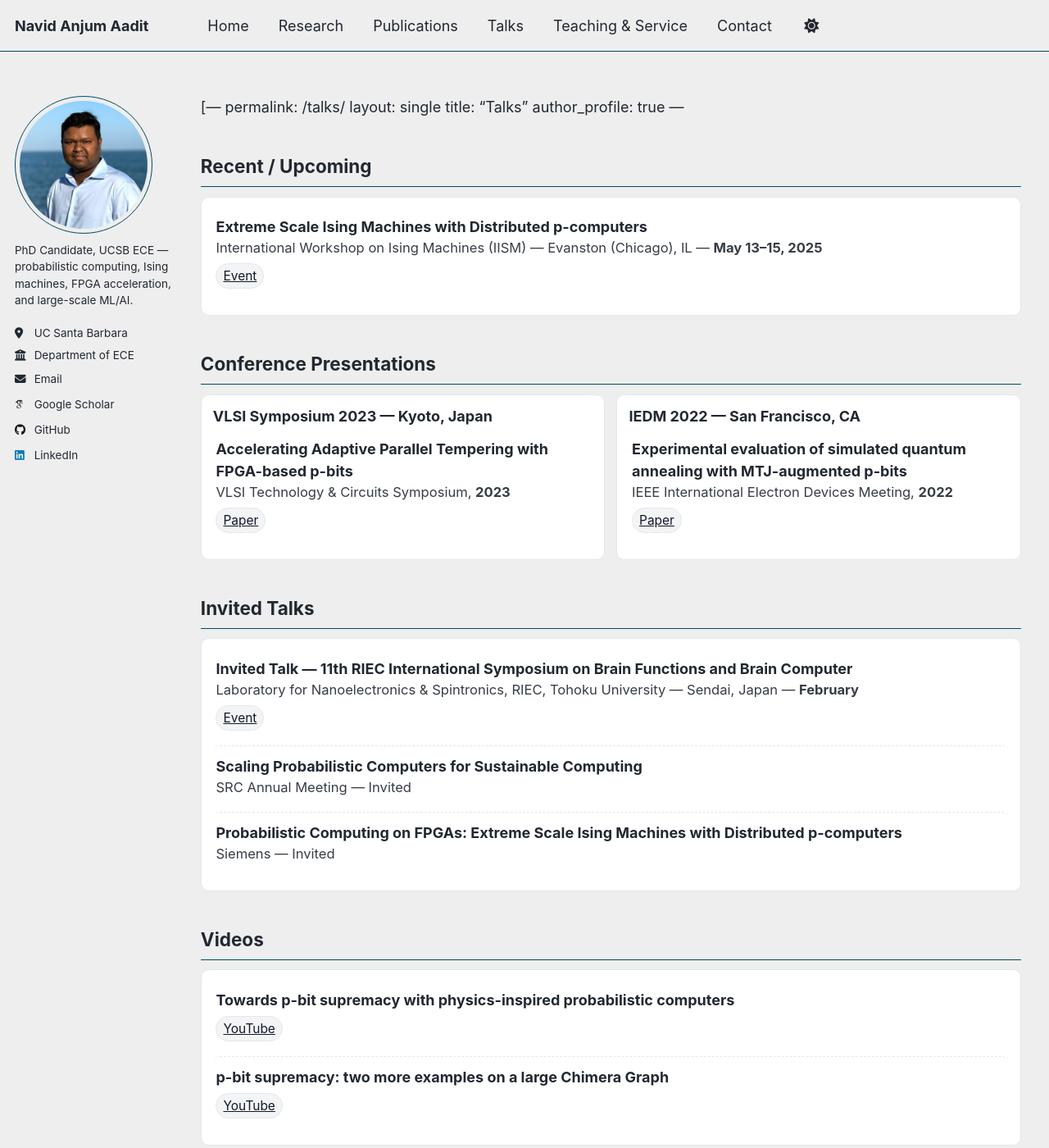
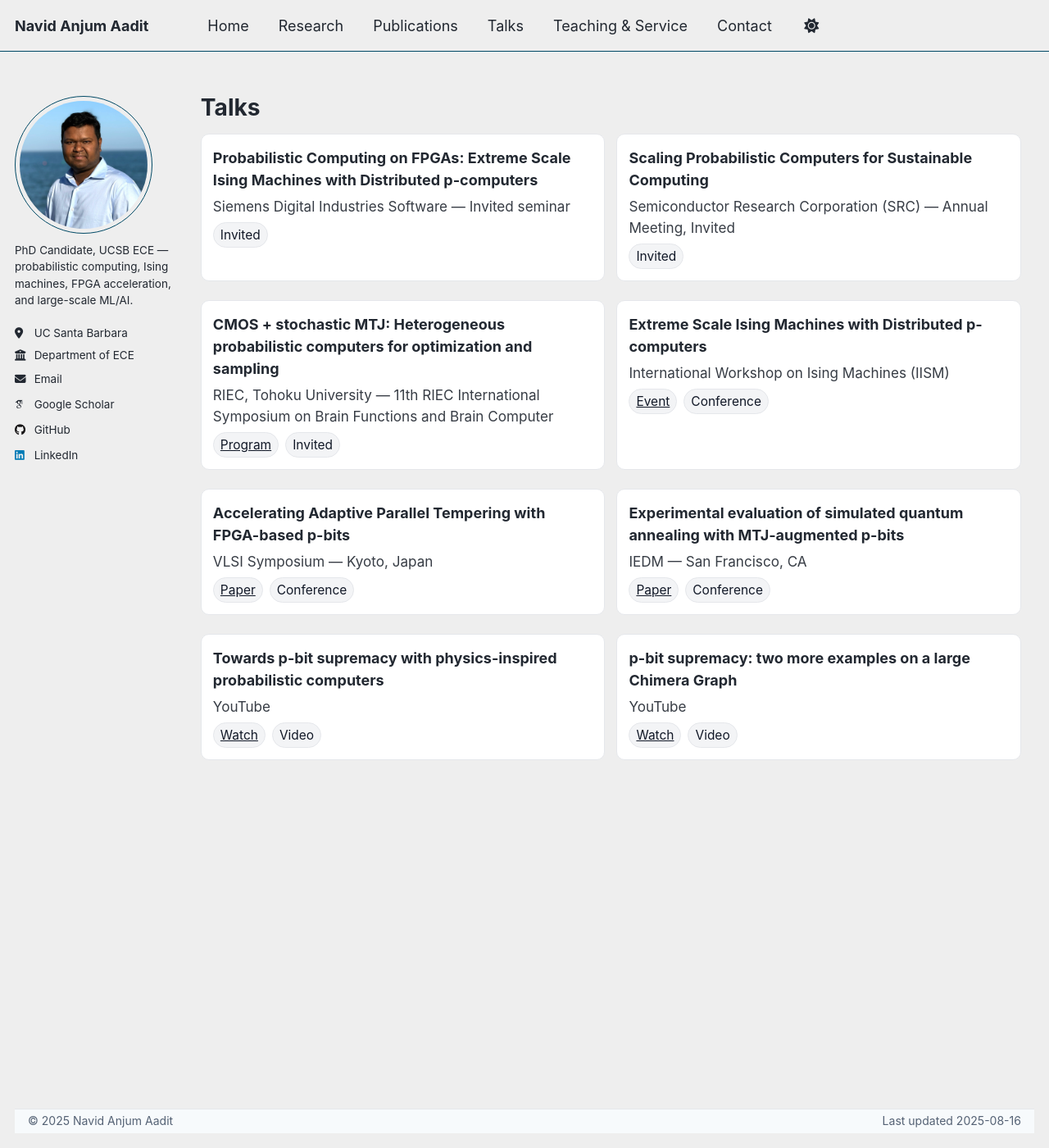
Before and after one commit to navidaadit/navidaadit.github.io, a Jekyll site: the page built from _pages/talks.md, in a window 1280 px wide and 1400 px high. Shown: the whole window at 82% size. Built offline with Jekyll 4.4.1, drawn with Linux system fonts in a browser that asks for light colours; some web fonts are replaced; our own code applies the rules of GitHub Pages for plain Markdown files; some of the changed text lies outside the part shown.

Commit message:
Update talks.md

```diff
--- a/_pages/talks.md
+++ b/_pages/talks.md
@@ -1,104 +1,95 @@
-[---
+---
 permalink: /talks/
 layout: single
 title: "Talks"
 author_profile: true
 ---
 
-<!-- Page-scoped styles: compact, theme-aware, bullets never justified -->
+<!-- Page-scoped styles: compact, theme-aware, no justification, mobile-safe -->
 <style>
-.talk-grid{display:grid;grid-template-columns:repeat(2,minmax(0,1fr));gap:14px;margin:.6rem 0 1.1rem}
-.talk-card{border:1px solid var(--surface-border,#e5e7eb);background:var(--surface-bg,#f8fafc);border-radius:10px;padding:14px}
-.talk-card h3{margin:.05rem 0 .4rem}
-.talks{list-style:none;padding:0;margin:0}
-.talks li{padding:.48rem .2rem;border-radius:8px}
-.talks li+li{margin-top:.2rem;border-top:1px dashed var(--surface-border,#e5e7eb);padding-top:.6rem}
-.meta{font-size:.92rem;opacity:.9}
-.links{display:flex;flex-wrap:wrap;gap:8px;margin-top:.35rem}
-.badge{display:inline-block;font-size:.86rem;padding:3px 8px;border-radius:999px;border:1px solid var(--tag-border,#e5e7eb);background:var(--tag-bg,#f3f4f6);color:var(--tag-fg,#111827);white-space:nowrap;text-decoration:none}
-@media (max-width:980px){.talk-grid{grid-template-columns:1fr}}
-/* ensure list text is never justified on this page */
-.talk-card, .talk-card *{text-align:left !important}
+.talk-list{list-style:none;margin:.2rem 0 1rem 0;padding:0;display:grid;grid-template-columns:repeat(2,minmax(0,1fr));gap:14px}
+.talk{border:1px solid var(--surface-border,#e5e7eb);background:var(--surface-bg,#f8fafc);border-radius:10px;padding:14px}
+.talk *{text-align:left !important}
+.t-title{margin:.05rem 0 .35rem;font-weight:700}
+.t-host{font-size:.95rem;opacity:.9;margin:.1rem 0}
+.t-links{display:flex;flex-wrap:wrap;gap:8px;margin-top:.35rem}
+.badge{display:inline-block;font-size:.86rem;padding:3px 8px;border-radius:999px;border:1px solid var(--tag-border,#e5e7eb);background:var(--tag-bg,#f3f4f6);color:var(--tag-fg,#111827);text-decoration:none;white-space:nowrap}
+@media (max-width:980px){.talk-list{grid-template-columns:1fr}}
+/* wrap safety for long hosts/titles */
+.talk{overflow-wrap:anywhere;word-break:normal}
 </style>
 
-## Recent / Upcoming
-<div class="talk-card">
-  <ul class="talks">
-    <li>
-      <div><strong>Extreme Scale Ising Machines with Distributed p-computers</strong></div>
-      <div class="meta">International Workshop on Ising Machines (IISM) — Evanston (Chicago), IL — <strong>May 13–15, 2025</strong></div>
-      <div class="links">
-        <a class="badge" href="https://example.com/iism-2025" target="_blank" rel="noopener">Event</a>
-      </div>
-    </li>
-  </ul>
-</div>
+<ul class="talk-list">
 
-## Conference Presentations
-<div class="talk-grid">
-  <div class="talk-card">
-    <h3>VLSI Symposium 2023 — Kyoto, Japan</h3>
-    <ul class="talks">
-      <li>
-        <div><strong>Accelerating Adaptive Parallel Tempering with FPGA-based p-bits</strong></div>
-        <div class="meta">VLSI Technology & Circuits Symposium, <strong>2023</strong></div>
-        <div class="links">
-          <a class="badge" href="https://ieeexplore.ieee.org/document/10185207" target="_blank" rel="noopener">Paper</a>
-        </div>
-      </li>
-    </ul>
-  </div>
+  <!-- Most recent first (Invited @ Siemens) -->
+  <li class="talk">
+    <div class="t-title">Probabilistic Computing on FPGAs: Extreme Scale Ising Machines with Distributed p-computers</div>
+    <div class="t-host">Siemens Digital Industries Software — Invited seminar</div>
+    <div class="t-links">
+      <span class="badge">Invited</span>
+    </div>
+  </li>
 
-  <div class="talk-card">
-    <h3>IEDM 2022 — San Francisco, CA</h3>
-    <ul class="talks">
-      <li>
-        <div><strong>Experimental evaluation of simulated quantum annealing with MTJ-augmented p-bits</strong></div>
-        <div class="meta">IEEE International Electron Devices Meeting, <strong>2022</strong></div>
-        <div class="links">
-          <a class="badge" href="https://ieeexplore.ieee.org/document/10019530" target="_blank" rel="noopener">Paper</a>
-        </div>
-      </li>
-    </ul>
-  </div>
-</div>
+  <li class="talk">
+    <div class="t-title">Scaling Probabilistic Computers for Sustainable Computing</div>
+    <div class="t-host">Semiconductor Research Corporation (SRC) — Annual Meeting, Invited</div>
+    <div class="t-links">
+      <span class="badge">Invited</span>
+    </div>
+  </li>
 
-## Invited Talks
-<div class="talk-card">
-  <ul class="talks">
-    <li>
-      <div><strong>Invited Talk — 11th RIEC International Symposium on Brain Functions and Brain Computer</strong></div>
-      <div class="meta">Laboratory for Nanoelectronics & Spintronics, RIEC, Tohoku University — Sendai, Japan — <strong>February</strong></div>
-      <div class="links">
-        <a class="badge" href="https://example.com/riec" target="_blank" rel="noopener">Event</a>
-      </div>
-    </li>
-    <li>
-      <div><strong>Scaling Probabilistic Computers for Sustainable Computing</strong></div>
-      <div class="meta">SRC Annual Meeting — Invited</div>
-    </li>
-    <li>
-      <div><strong>Probabilistic Computing on FPGAs: Extreme Scale Ising Machines with Distributed p-computers</strong></div>
-      <div class="meta">Siemens — Invited</div>
-    </li>
-  </ul>
-</div>
+  <li class="talk">
+    <div class="t-title">CMOS + stochastic MTJ: Heterogeneous probabilistic computers for optimization and sampling</div>
+    <div class="t-host">RIEC, Tohoku University — 11th RIEC International Symposium on Brain Functions and Brain Computer</div>
+    <div class="t-links">
+      <a class="badge" href="https://www.nanospin.riec.tohoku.ac.jp/RIEC_Sympo/2023/program.html" target="_blank" rel="noopener">Program</a>
+      <span class="badge">Invited</span>
+    </div>
+  </li>
 
-## Videos
-<div class="talk-card">
-  <ul class="talks">
-    <li>
-      <div><strong>Towards p-bit supremacy with physics-inspired probabilistic computers</strong></div>
-      <div class="links">
-        <a class="badge" href="https://www.youtube.com/watch?v=q28PovnQeN4" target="_blank" rel="noopener">YouTube</a>
-      </div>
-    </li>
-    <li>
-      <div><strong>p-bit supremacy: two more examples on a large Chimera Graph</strong></div>
-      <div class="links">
-        <a class="badge" href="https://www.youtube.com/watch?v=JHNB27FhvWc" target="_blank" rel="noopener">YouTube</a>
-      </div>
-    </li>
-  </ul>
-</div>
-](https://youtu.be/8kW8tLYYAOk?si=VjfDm9yRk9jMJTaK&t=827)
+  <li class="talk">
+    <div class="t-title">Extreme Scale Ising Machines with Distributed p-computers</div>
+    <div class="t-host">International Workshop on Ising Machines (IISM)</div>
+    <div class="t-links">
+      <a class="badge" href="https://www.petaspin.com/isingmachines2025/" target="_blank" rel="noopener">Event</a>
+      <span class="badge">Conference</span>
+    </div>
+  </li>
+
+  <li class="talk">
+    <div class="t-title">Accelerating Adaptive Parallel Tempering with FPGA-based p-bits</div>
+    <div class="t-host">VLSI Symposium — Kyoto, Japan</div>
+    <div class="t-links">
+      <a class="badge" href="https://ieeexplore.ieee.org/document/10185207" target="_blank" rel="noopener">Paper</a>
+      <span class="badge">Conference</span>
+    </div>
+  </li>
+
+  <li class="talk">
+    <div class="t-title">Experimental evaluation of simulated quantum annealing with MTJ-augmented p-bits</div>
+    <div class="t-host">IEDM — San Francisco, CA</div>
+    <div class="t-links">
+      <a class="badge" href="https://ieeexplore.ieee.org/document/10019530" target="_blank" rel="noopener">Paper</a>
+      <span class="badge">Conference</span>
+    </div>
+  </li>
+
+  <li class="talk">
+    <div class="t-title">Towards p-bit supremacy with physics-inspired probabilistic computers</div>
+    <div class="t-host">YouTube</div>
+    <div class="t-links">
+      <a class="badge" href="https://www.youtube.com/watch?v=q28PovnQeN4" target="_blank" rel="noopener">Watch</a>
+      <span class="badge">Video</span>
+    </div>
+  </li>
+
+  <li class="talk">
+    <div class="t-title">p-bit supremacy: two more examples on a large Chimera Graph</div>
+    <div class="t-host">YouTube</div>
+    <div class="t-links">
+      <a class="badge" href="https://www.youtube.com/watch?v=JHNB27FhvWc" target="_blank" rel="noopener">Watch</a>
+      <span class="badge">Video</span>
+    </div>
+  </li>
+
+</ul>
```
